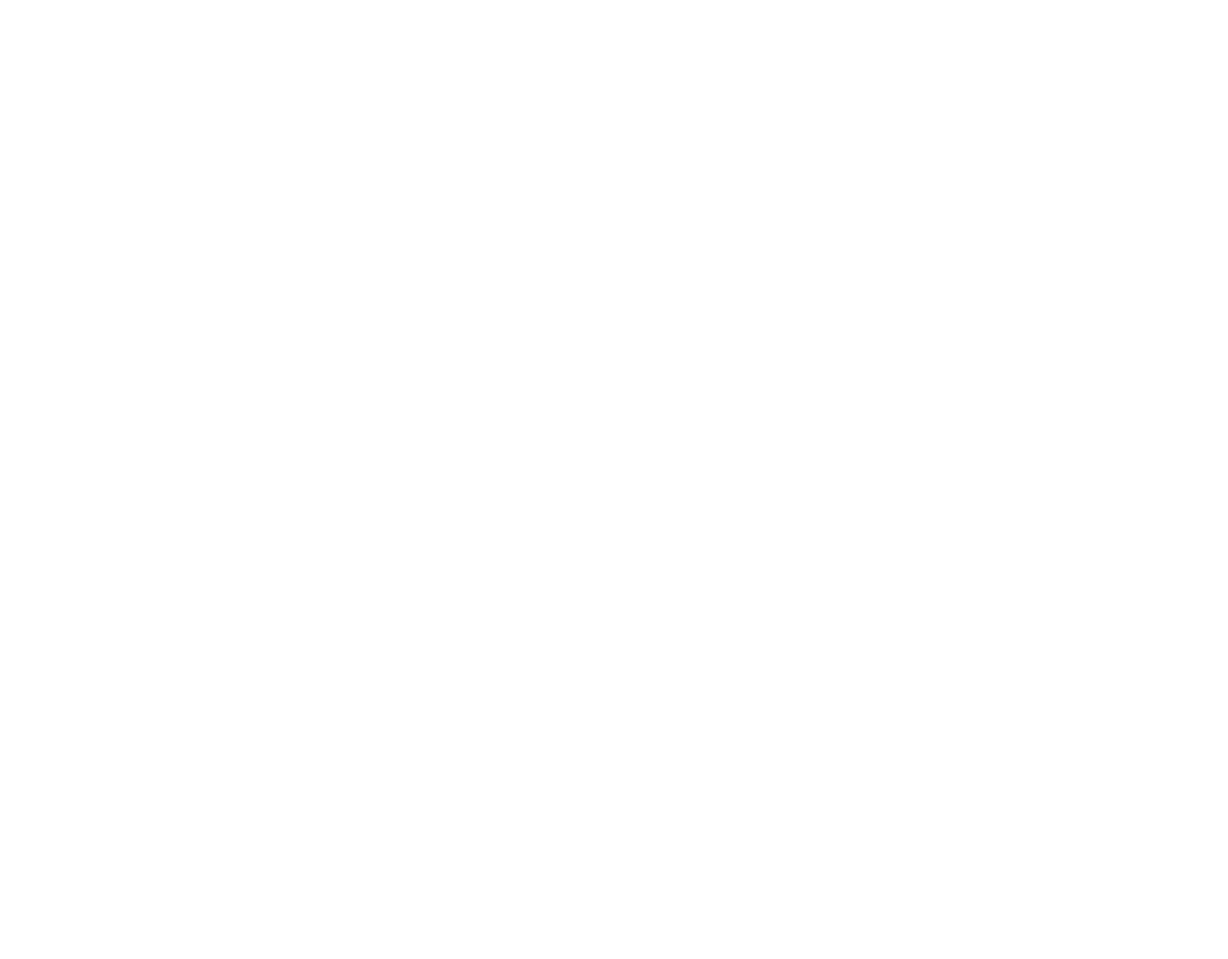
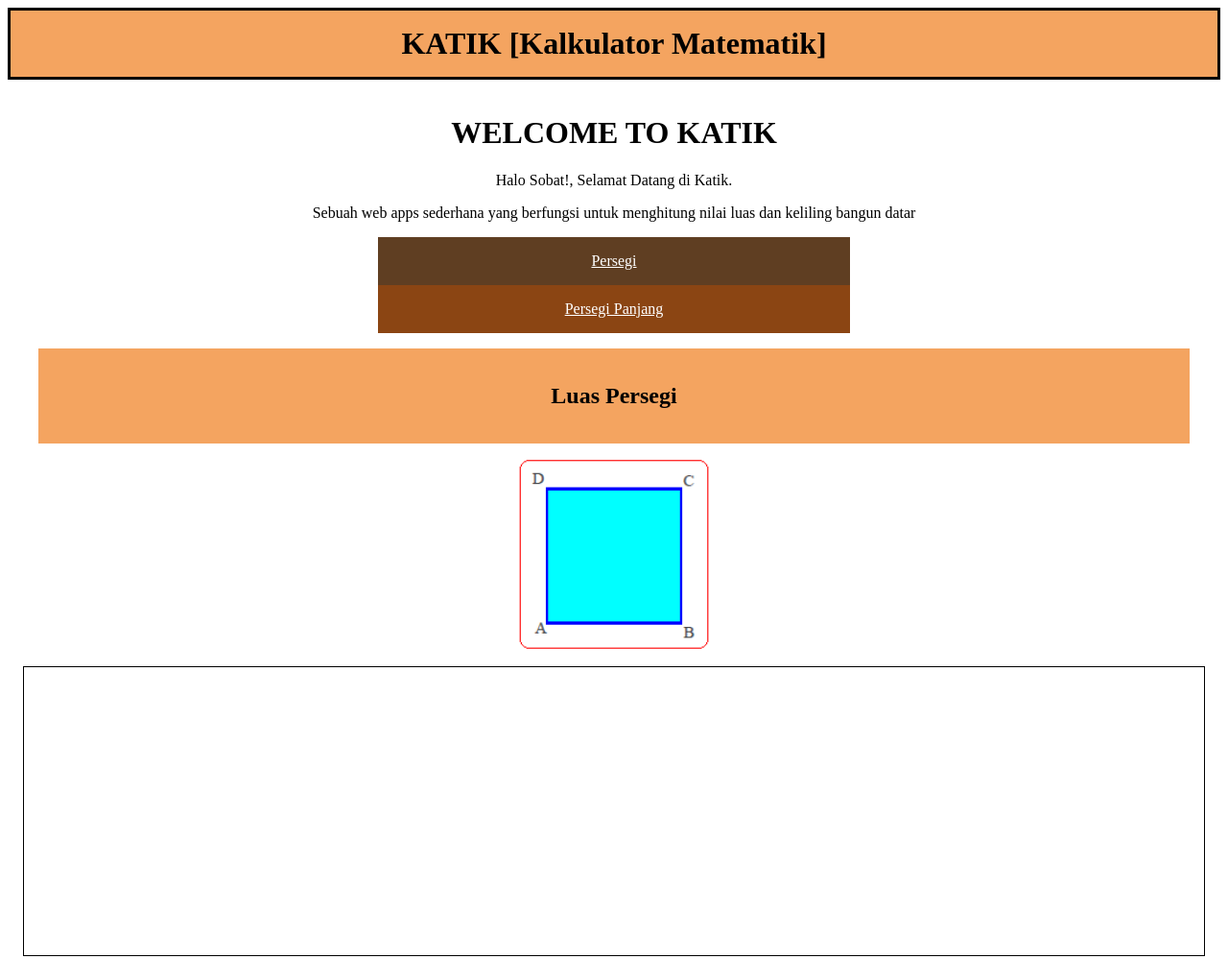
Before and after one commit to revou-fundamental-course/17-mar-25-luckyyudha, a plain HTML site: page index.html in a window 1280 px wide. Shown: the top 999 px of the page at 96% size. Before the commit the page ends 800 px from the top, so only its background shows below. Drawn offline with Linux system fonts and the light colour scheme.

Commit message:
update style & image

```diff
--- a/css/style.css
+++ b/css/style.css
@@ -1 +1,63 @@
 /- ini css eksternal
+
+.body {
+    background-color: whitesmoke;
+    font-family: math;
+
+}
+
+.main-header > h1 {
+    background-color: sandybrown;
+margin: 0px;
+padding: 16px;
+text-align: center;
+border: 3px;
+border: solid
+}
+
+main {
+    padding: 16px;
+    text-align: center;
+}
+
+.nav-fitur {
+    display: flex;
+    flex-direction: column;
+    }
+
+.nav-fitur > a {
+    color: white;
+    padding-top: 16px;
+    padding-bottom: 16px;
+    width: 40%;
+    align-self: center;
+}
+
+.nav-fitur-active {
+    background-color: rgb(95, 62, 34);
+}
+.nav-fitur-nonactive {
+    background-color: saddlebrown;
+}
+
+.section-header {
+    background-color: sandybrown;
+    padding: 16px;
+    margin: 16px;
+}
+.section-image {
+    background-image: url(../assets/pengertian_persegi.PNG);
+    margin-bottom: 16px;
+    width: 200px;
+    height: 200px;
+    justify-self: center;
+    background-size: cover;
+    background-position: center;
+}
+.calculate-content {
+    border: 1px solid;
+    height: 300px;
+}
+footer {
+    justify-self: center;
+}
--- a/index.html
+++ b/index.html
@@ -3,17 +3,61 @@
 <head>
     <meta charset="UTF-8">
     <meta name="viewport" content="width=device-width, initial-scale=1.0">
-    <title>Document</title>
+    <title>Katik - Luckyyudha</title>
 
     <! -- CSS External -- >
-    <link rel="stylesheet" href="css\style.css">
+    <link rel="stylesheet"  href="css\style.css">
 </head>
 <body>
-    <header></header>
+    <header class="main-header">
+    <h1>KATIK [Kalkulator Matematik]</h1>
+    </header>
+    <main>
+    <header>
+        <h1> WELCOME TO KATIK </h1>
+    </header>
 
-    <main></main>
+        <P>Halo Sobat!, Selamat Datang di Katik.</P>
+        <p>Sebuah web apps sederhana yang berfungsi untuk menghitung nilai luas dan keliling bangun datar</p>
 
-    <footer></footer>
+        <div class="nav-fitur">
+            <a href="" class="nav-fitur-active"> Persegi</a>
+            <a href="" class="nav-fitur-nonactive"> Persegi Panjang</a>
+        </div>
+
+        <section>
+            <header class="section-header">
+                <h1> Luas Persegi</h1>
+            </header>
+            <div class="section-image">
+            </div>
+
+            <div class="calculate-content">
+
+            </div>
+
+        </section>
+
+        <section>
+            <header class="section-header">
+                <h1> Keliling Persegi</h1>
+            </header>
+            <div class="section-image">
+
+            </div>
+
+            <div class="calculate-content">
+
+            </div>
+
+        </section>
+
+
+    </main>
+
+    <footer>
+        <p>Made By Lucky Yudha</p>
+    </footer>
 
 
 
```
Also changed, not shown: assets/pengertian_persegi.PNG (added).
